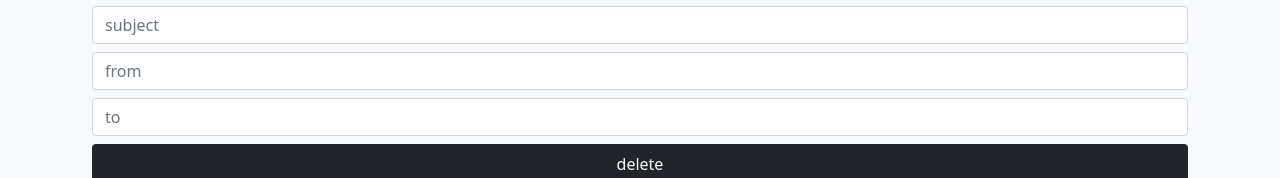
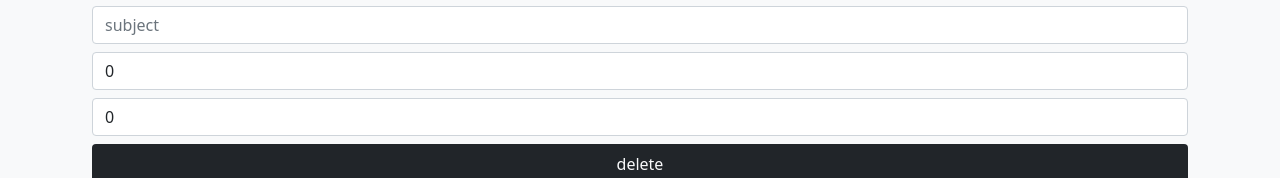
Before and after one commit to smailovic/cv-web-app, a React (Create React App) app: page / in a window 1280 px wide. Shown: the part 774-952 px from the top of the page. Built offline with nearby package versions, Linux system fonts and the light colour scheme.

Commit message:
finished inputs

```diff
--- a/src/App.js
+++ b/src/App.js
@@ -17,16 +17,21 @@ class App extends Component {
         email: '',
         description: '',
       },
-      education : {
-        uni:'',city:'',degree:'',subject:'',from:0,to:0
+      education: {
+        uni: '',
+        city: '',
+        degree: '',
+        subject: '',
+        from: 0,
+        to: 0,
       },
-      experience : {
-        position:'',
-        company:'',
-        city:'',
-        from:'',
-        to:''
-      }
+      experience: {
+        position: '',
+        company: '',
+        city: '',
+        from: '',
+        to: '',
+      },
     };
   }
   handleChange = (e) => {
@@ -38,9 +43,11 @@ class App extends Component {
     console.log(this.state.personal);
   };
   handleSubmit = (e) => {
-    const { personal } = this.state;
+    const { personal, education, experience } = this.state;
+
     e.preventDefault();
     alert(`
+    Personal info
     first name =${personal.first}
     last name = ${personal.last}
     title = ${personal.title}
@@ -49,11 +56,27 @@ class App extends Component {
     phone = ${personal.phone}
     email = ${personal.email}
     description = ${personal.description}
+    ----------------------------
+    Education
+    university name = ${education.uni}
+    city = ${education.city}
+    degree = ${education.degree}
+    subject = ${education.subject}
+    from = ${education.from}
+    to = ${education.to}
+    -------------------
+    Experience
+    position = ${experience.position}
+    company = ${experience.company}
+    city = ${experience.city}
+    from = ${experience.from}
+    to = ${experience.to}
+
 
     `);
   };
   render() {
-    const { personal } = this.state;
+    const { personal,education,experience } = this.state;
     return (
       <section className="bg-light">
         <header>
@@ -157,16 +180,29 @@ class App extends Component {
                   className="form-control"
                   type="text"
                   placeholder="University name"
+                  value = {education.uni}
+                  onChange ={this.handleChange}
+                  name="uni"
                 />
               </div>
               <div className="m-2">
-                <input className="form-control" type="text" placeholder="city" />
+                <input
+                  className="form-control"
+                  type="text"
+                  placeholder="city"
+                  value = {education.city}
+                  onChange ={this.handleChange}
+                  name="city"
+                />
               </div>
               <div className="m-2">
                 <input
                   className="form-control"
                   type="text"
                   placeholder="Degree"
+                  value = {education.degree}
+                  onChange ={this.handleChange}
+                  name="degree"
                 />
               </div>
               <div className="m-2">
@@ -174,13 +210,24 @@ class App extends Component {
                   className="form-control"
                   type="text"
                   placeholder="subject"
+                  value = {education.subject}
+                  onChange ={this.handleChange}
+                  name="subject"
                 />
               </div>
               <div className="m-2">
-                <input className="form-control" type="text" placeholder="from" />
+                <input
+                  className="form-control"
+                  type="text"
+                  placeholder="from"
+                  value = {education.from}
+                  onChange ={this.handleChange}
+                  name="from"
+                />
               </div>
               <div className="m-2">
-                <input className="form-control" type="text" placeholder="to" />
+                <input className="form-control" type="text" placeholder="to" value = {education.to}
+                  onChange ={this.handleChange}/>
               </div>
               <div className="m-2 bg-dark text-light text-center p-2 mb-2 rounded">
                 delete
@@ -190,7 +237,6 @@ class App extends Component {
               </div>
             </div>
 
-
             <h1>Experience</h1>
             <div>
               <div className="m-2">
@@ -198,6 +244,9 @@ class App extends Component {
                   className="form-control"
                   type="text"
                   placeholder="Postition"
+                  value = {experience.position}
+                  onChange ={this.handleChange}
+                  name="position"
                 />
               </div>
               <div className="m-2">
@@ -205,16 +254,37 @@ class App extends Component {
                   className="form-control"
                   type="text"
                   placeholder="Company"
+                  value = {experience.company}
+                  onChange ={this.handleChange}
+                  name="company"
                 />
               </div>
               <div className="m-2">
-                  <input className="form-control" type="text" placeholder="City" />
+                <input
+                  className="form-control"
+                  type="text"
+                  placeholder="City"
+                  value = {experience.city}
+                  onChange ={this.handleChange}
+                  name="city"
+                />
               </div>
               <div className="m-2">
-                  <input className="form-control" type="text" placeholder="From" />
+                <input
+                  className="form-control"
+                  type="text"
+                  placeholder="From"
+                  value = {experience.from}
+                  onChange ={this.handleChange}
+                  name="from"
+                />
               </div>
               <div className="m-2">
-                  <input className="form-control" type="text" placeholder="To" />
+                <input className="form-control" type="text" placeholder="To"
+                value = {experience.to}
+
+                onChange ={this.handleChange}
+                name="to"/>
               </div>
               <div className="bg-dark text-light text-center p-2 m-2 rounded">
                 delete
```
Lines whose indentation alone changed are shown as unchanged.
